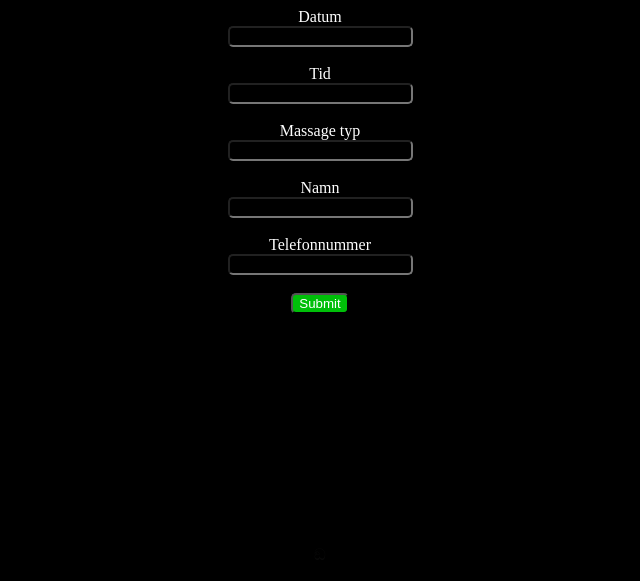
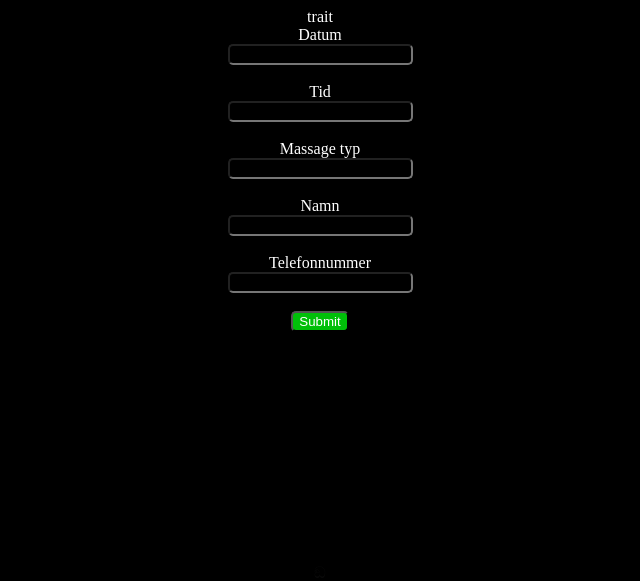
Before and after one commit to JoelHolmberg05/Tidsbokning, a PHP site: page /form.php in a window 1280 px wide. Shown: the top 581 px of the page, without its empty margins (320-960 px from the left). Run offline with PHP 8.4, Linux system fonts and the light colour scheme.

```diff
--- a/form.php
+++ b/form.php
@@ -6,7 +6,7 @@
     <title>Tidsbokning</title>
 </head>
 <body>
-
+trait
 <div>
     <form method="post" action="index2.php">
 
```
